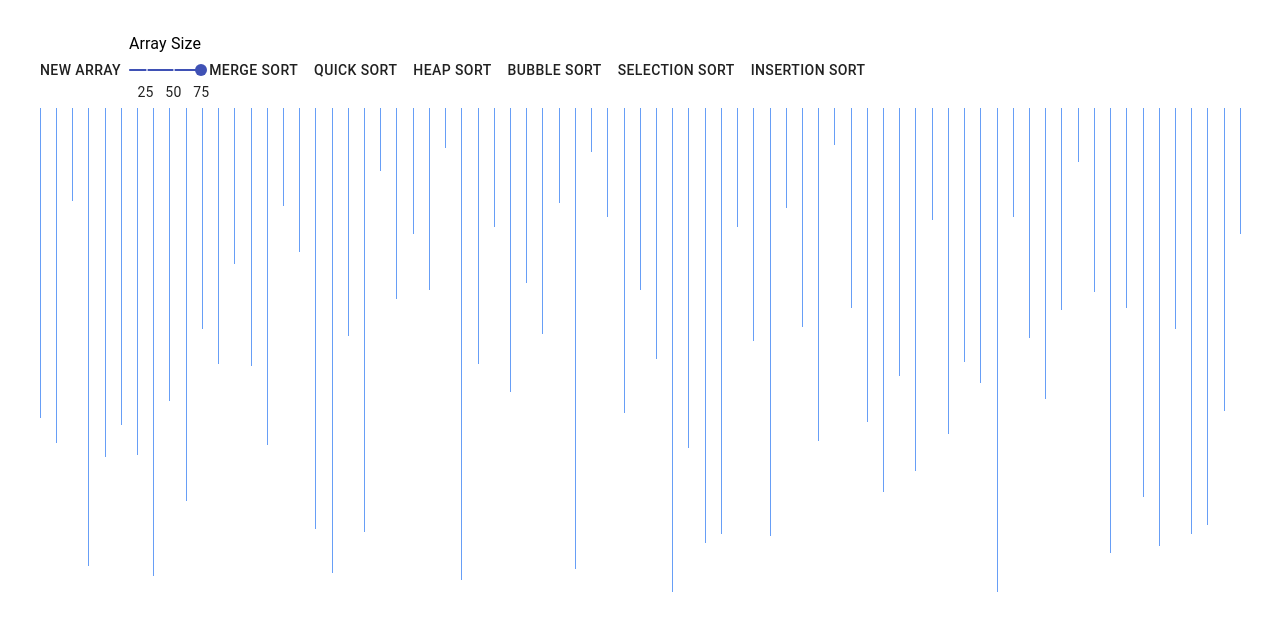
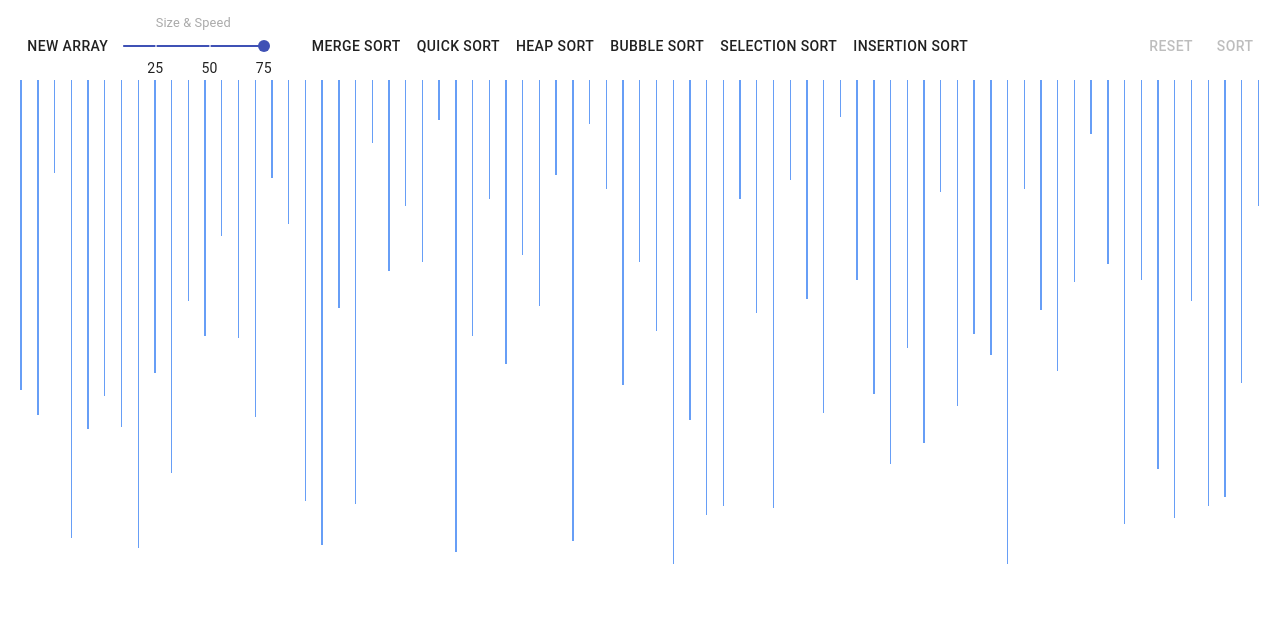
Before and after one commit to Ammar-Raneez/React_Sorting_Algorithms_Visualizer, a React (Create React App) app: page / in a window 1280 px wide. Shown: the top 630 px of the page. Built offline with nearby package versions, Linux system fonts and the light colour scheme.

Commit message:
trying a reset option

```diff
--- a/src/components/ButtonRow.js
+++ b/src/components/ButtonRow.js
@@ -45,23 +45,32 @@ const ButtonRow = ({ array, whichAlgorithm, isRunning, generateArray, updateAlgo
 
     return (
         <Container>
+            <LeftContainer>
                 <Button disabled={isRunning} onClick={() => !isRunning && generateArray(array.length)}>New Array</Button>
 
                 <div>
-                <Typography>Array Size</Typography>
+                    <Typography>Size & Speed</Typography>
                     <Slider key={101} marks={SLIDER_MARKERS} disabled={isRunning} value={arraySize} min={10} max={75} onChange={changeArraySize} />
                 </div>
+            </LeftContainer>
 
+            <CenterContainer>
                 <Button disabled={isRunning} onClick={() => !isRunning && updateAlgorithm("mergeSort")}>Merge Sort</Button>
                 <Button disabled={isRunning} onClick={() => !isRunning && updateAlgorithm("quickSort")}>Quick Sort</Button>
                 <Button disabled={isRunning} onClick={() => !isRunning && updateAlgorithm("heapSort")}>Heap Sort</Button>
                 <Button disabled={isRunning} onClick={() => !isRunning && updateAlgorithm("bubbleSort")}>Bubble Sort</Button>
                 <Button disabled={isRunning} onClick={() => !isRunning && updateAlgorithm("selectionSort")}>Selection Sort</Button>
                 <Button disabled={isRunning} onClick={() => !isRunning && updateAlgorithm("insertionSort")}>Insertion Sort</Button>
+            </CenterContainer>
 
+            <RightContainer>
                 {
-                whichAlgorithm && <Button disabled={isRunning} onClick={() => !isRunning && sort(whichAlgorithm, array, speed)}>Sort</Button>
+                    <Button disabled={!isRunning} onClick={() => isRunning && sort(whichAlgorithm, array, speed, true)}>Reset</Button>
                 }
+                {
+                    <Button disabled={isRunning || !whichAlgorithm} onClick={() => !isRunning && sort(whichAlgorithm, array, speed, false)}>Sort</Button>
+                }
+            </RightContainer>
         </Container>
     )
 }
@@ -87,7 +96,8 @@ const mapDispatchToProps = () => dispatch => ({
         dispatch(setAlgorithm(algorithm));
     },
 
-    sort: (algorithm, array, speed) => {
+    sort: (algorithm, array, speed, reset) => {
+        if (!reset) {
             let doSort = algorithm === "bubbleSort" ? BubbleSort
             : algorithm === "insertionSort" ? InsertionSort
                 : algorithm === "selectionSort" ? SelectionSort
@@ -97,6 +107,9 @@ const mapDispatchToProps = () => dispatch => ({
             dispatch(setCurrentSorted([]));
             dispatch(setRunning(true));
             doSort(array, dispatch, speed);
+        } else {
+            dispatch(setRunning(false));
+        }
     },
 });
 
@@ -104,4 +117,39 @@ export default connect(mapStateToProps, mapDispatchToProps)(ButtonRow);
 
 const Container = styled.div `
     display: flex;
+    justify-content: space-between;
+    align-items: center;
 `
+
+const LeftContainer = styled.div `
+    display: flex;
+    flex: 0.2;
+
+    > button {
+        flex: 0.4;
+    }
+
+    > div {
+        flex: 0.6;
+        display: flex;
+        flex-direction: column;
+        align-items: center;
+
+        > p {
+            font-size: 1vw;
+            color: #aaa;
+        }
+    }
+`
+
+const CenterContainer = styled.div `
+    flex: 0.6;
+    display: flex;
+    justify-content: center;
+`
+
+const RightContainer = styled.div `
+    flex: 0.2;
+    display: flex;
+    justify-content: flex-end;
+`
--- a/src/components/Visualizer.js
+++ b/src/components/Visualizer.js
@@ -26,5 +26,5 @@ const Container = styled.div `
     display: flex;
     justify-content: center;
     flex-direction: column;
-    padding: 2rem;
+    padding: 1vw;
 `
```
Lines whose indentation alone changed are shown as unchanged.
